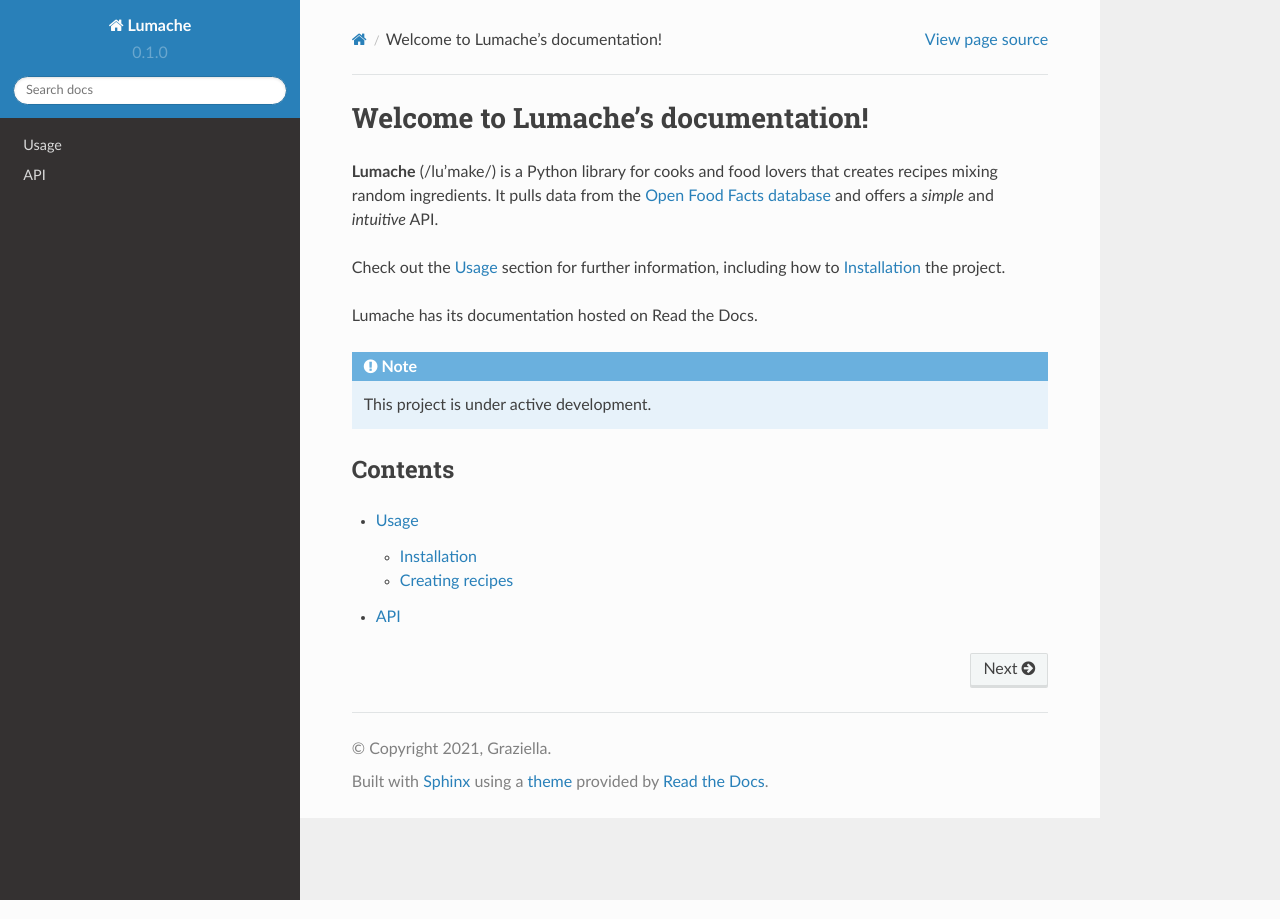
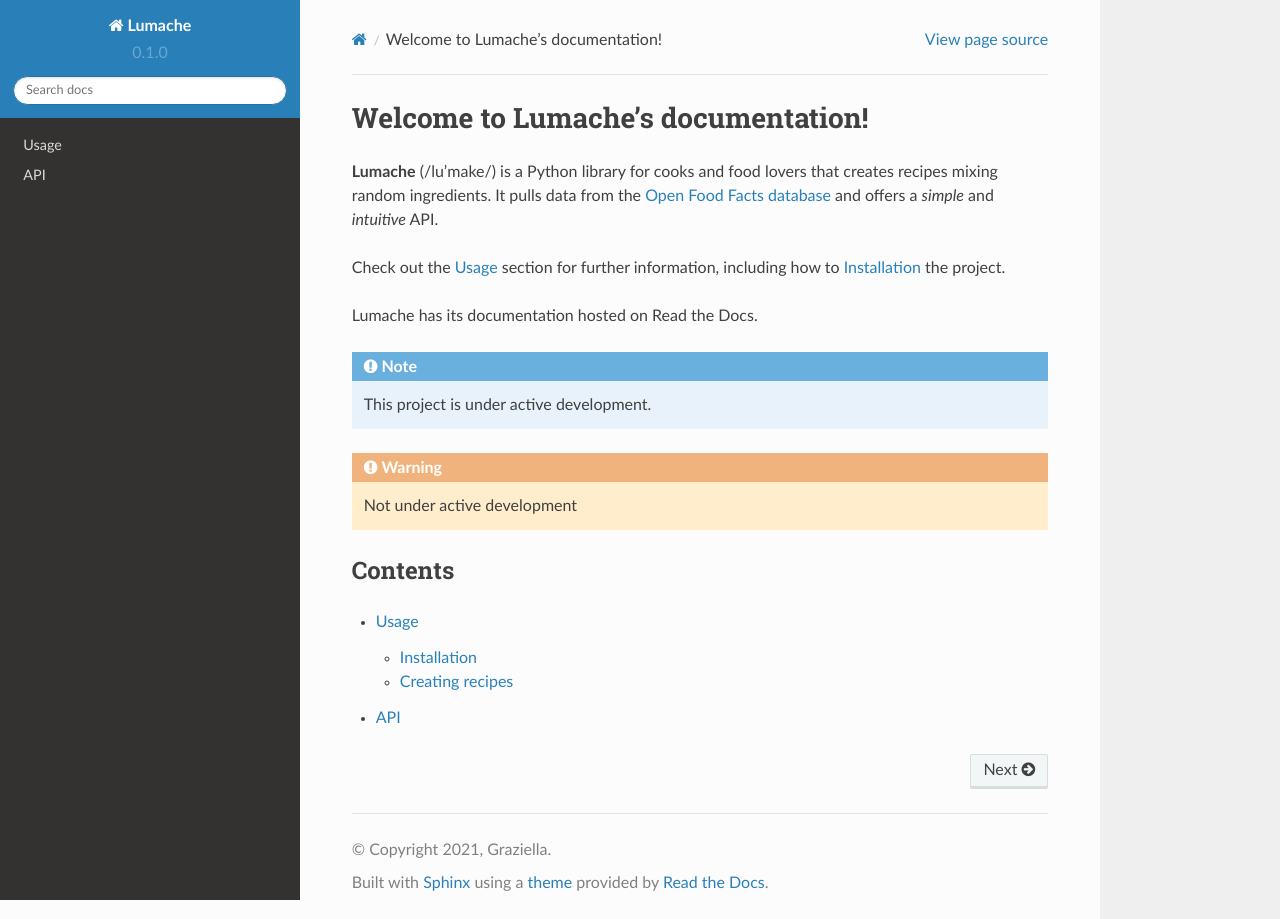
Before and after one commit to DoFiAn/rtd-tutorial, a Sphinx documentation site: the page built from docs/source/index.rst, in a window 1280 px wide. Built offline with Sphinx 7.4.7 and the Read the Docs theme 2.0.0, drawn with Linux system fonts in a browser that asks for light colours.

Commit message:
Added a warning

```diff
--- a/docs/source/index.rst
+++ b/docs/source/index.rst
@@ -16,6 +16,10 @@ Lumache has its documentation hosted on Read the Docs.
 
    This project is under active development.
 
+.. warning::
+
+   Not under active development
+
 Contents
 --------
 
```
